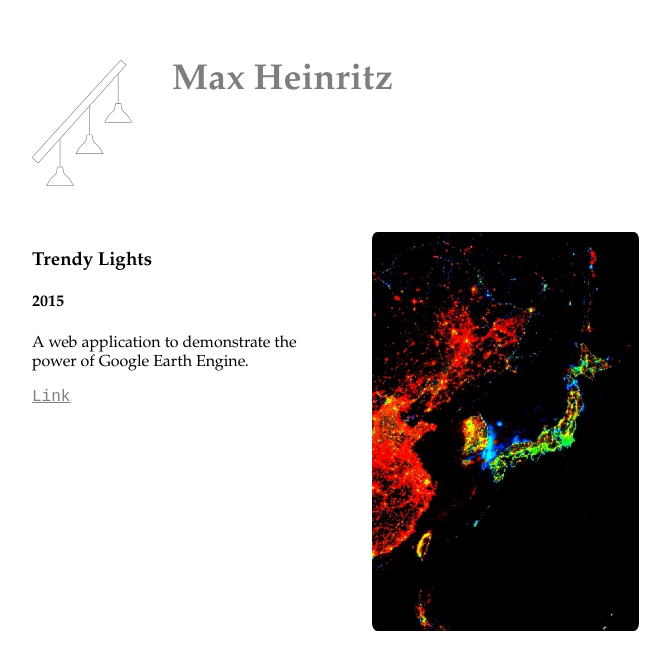
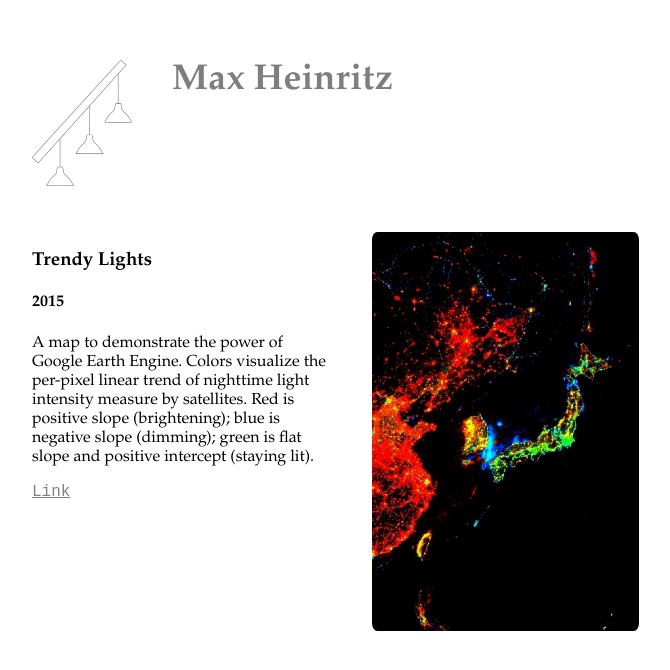
Before and after one commit to maxh/maxheinritz.com, a Jekyll site: the page built from _projects/trendy-lights.md, in a window 1280 px wide. Shown: the top 670 px of the page, without its empty margins (108-778 px from the left). Built offline with Jekyll 4.4.1, drawn with Linux system fonts in a browser that asks for light colours.

Commit message:
add explanation of map

```diff
--- a/_projects/trendy-lights.md
+++ b/_projects/trendy-lights.md
@@ -1,6 +1,6 @@
 ---
 year: 2015
-desc: A web application to demonstrate the power of Google Earth Engine.
+desc: A map to demonstrate the power of Google Earth Engine. Colors visualize the per-pixel linear trend of nighttime light intensity measure by satellites. Red is positive slope (brightening); blue is negative slope (dimming); green is flat slope and positive intercept (staying lit).
 link: https://maxh.github.io/trendy-lights/
 images:
 - trendy-lights.jpg
```
